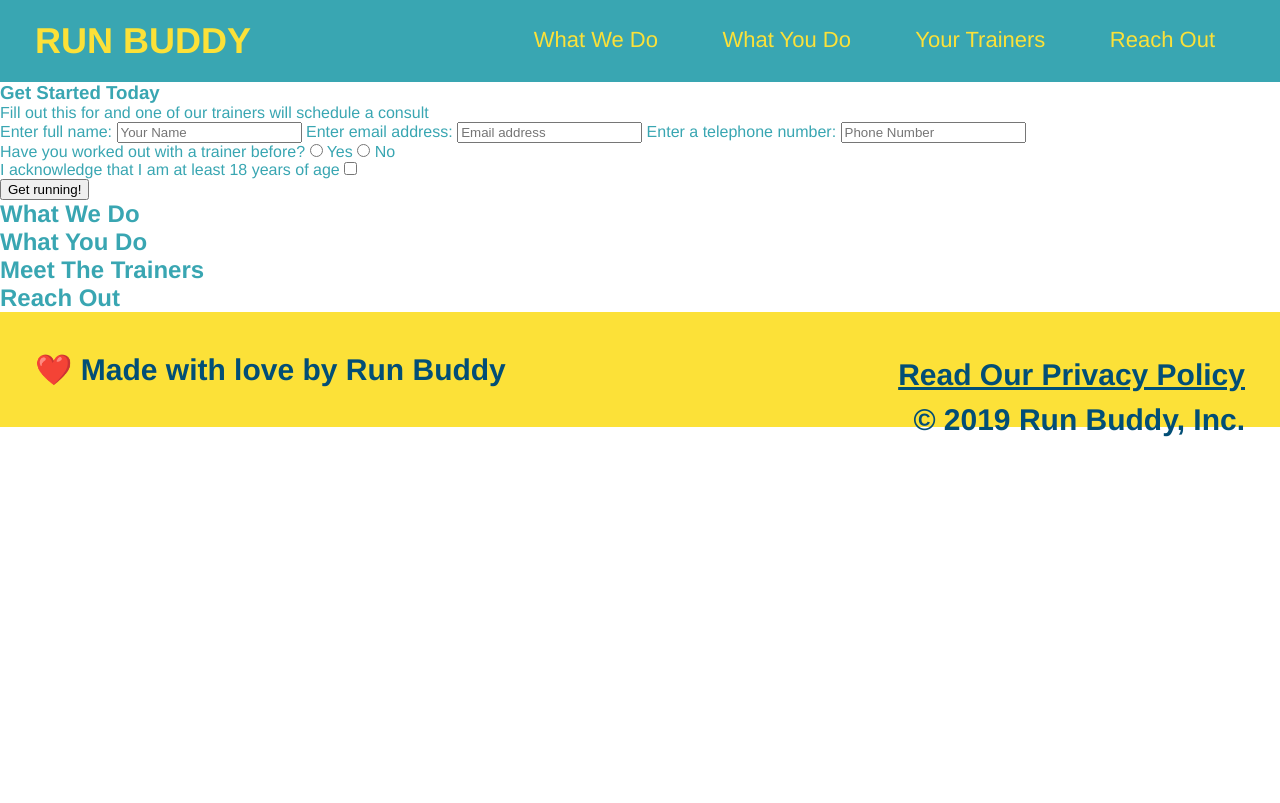
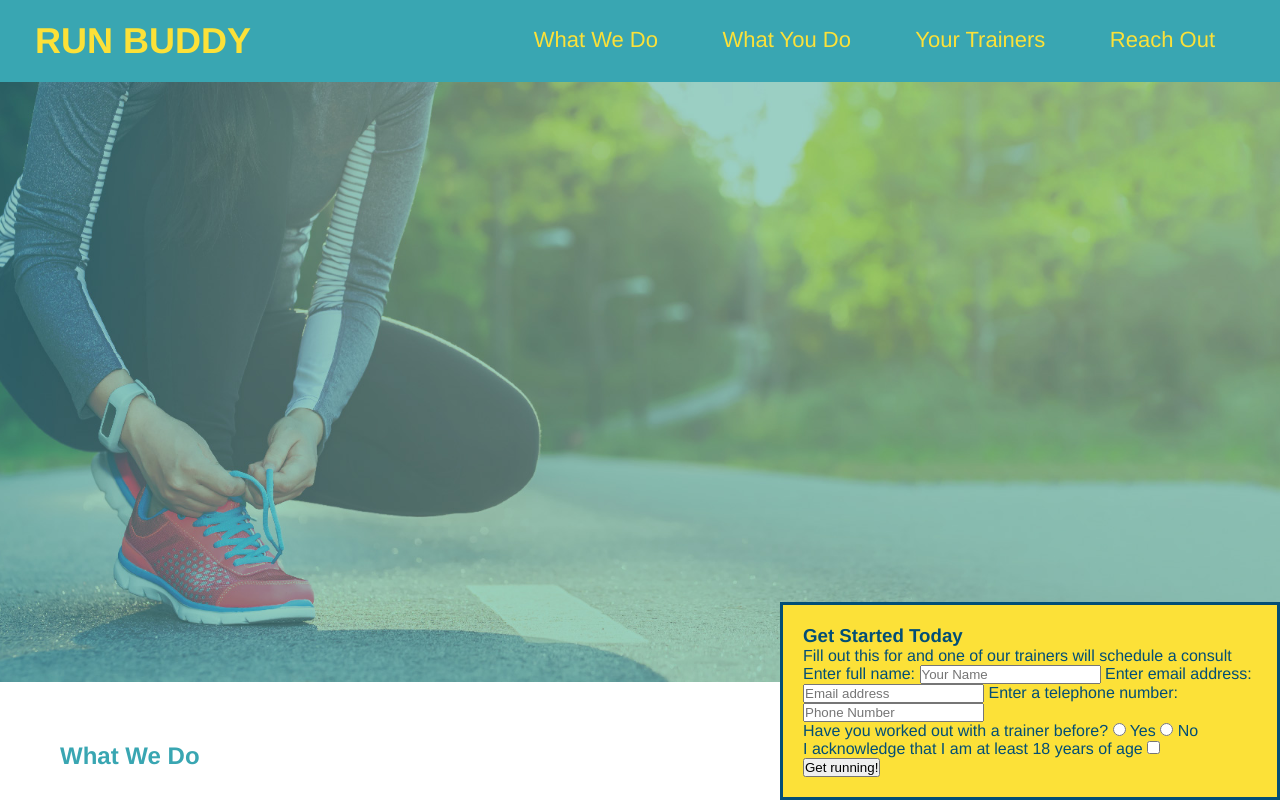
Before and after one commit to KeianaMorris/run-buddy, a plain HTML site: page index.html in a window 1280 px wide. Shown: the top 803 px of the page. Drawn offline with Linux system fonts and the light colour scheme.

Commit message:
added background pic and sign up

```diff
--- a/assets/css/style.css
+++ b/assets/css/style.css
@@ -1,6 +1,6 @@
 * {
     margin: 0;
-    padding 0;
+    padding: 0;
     box-sizing: border-box;
 }
 header {
@@ -61,3 +61,36 @@ body {
     footer a {
         color: #024e76;
     }
+    section {
+        padding: 60px;
+      }
+      /* Hero Style Start */
+.hero {
+    background-image: url("../images/hero-bg.jpg");
+    height: 600px;
+    background-size: cover;
+    background-position: center;
+  }
+  /* Hero Style End */
+  .hero-form {
+    background-color: #fce138;
+    padding: 20px;
+    width: 500px;
+    color: #024e76;
+  }
+
+  .hero-form {
+    ...
+    border: solid 3px #024e76;
+  }
+
+  .hero-form {
+    border: 3px solid #024e76;
+    background-color: #fce138;
+    padding: 20px;
+    width: 500px;
+    color: #024e76;
+    position: absolute;
+    bottom: 0px;
+    right: 0px;
+  }
--- a/index.html
+++ b/index.html
@@ -33,8 +33,8 @@
     </header>
 
     <!--hero/jumbotron-->
-    <section>
-        <div>
+    <section class="hero">
+        <div class="hero-form">
             <h3>Get Started Today</h3>
             <p>Fill out this for and one of our trainers will schedule a consult </p>
             <!--Add form element-->
@@ -88,7 +88,7 @@
     <footer>
         <h2>
             <div>
-                <a href="#">Read Our Privacy Policy</a><br />
+                <a href="#">Read Our Privacy Policy</a><br/>
                 &copy; 2019 Run Buddy, Inc.
             </div>
             ❤️ Made with love by Run Buddy
```
Also changed, not shown: assets/images/hero-bg.jpg (added).
